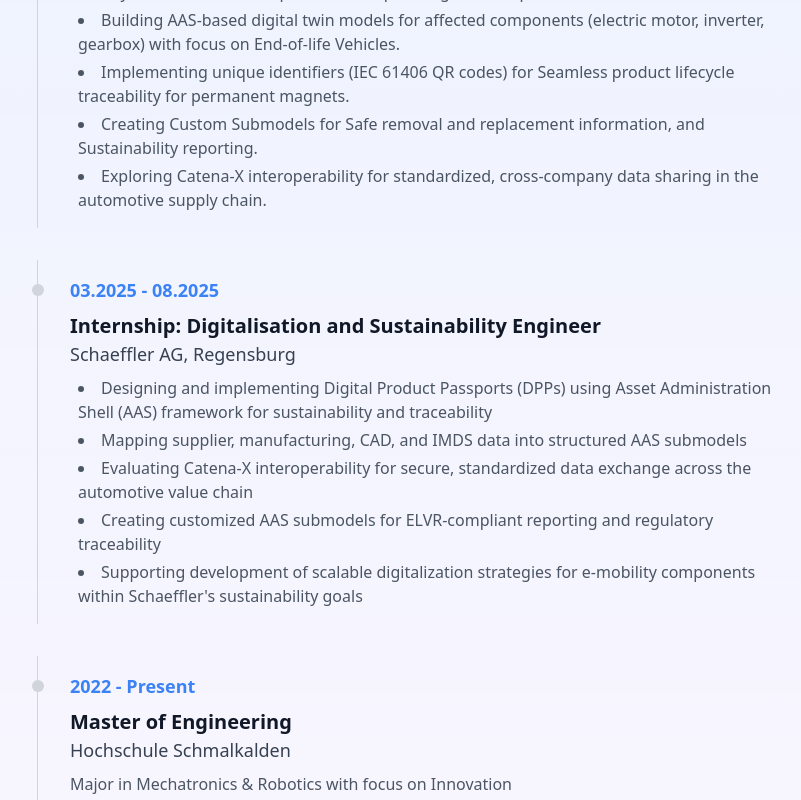
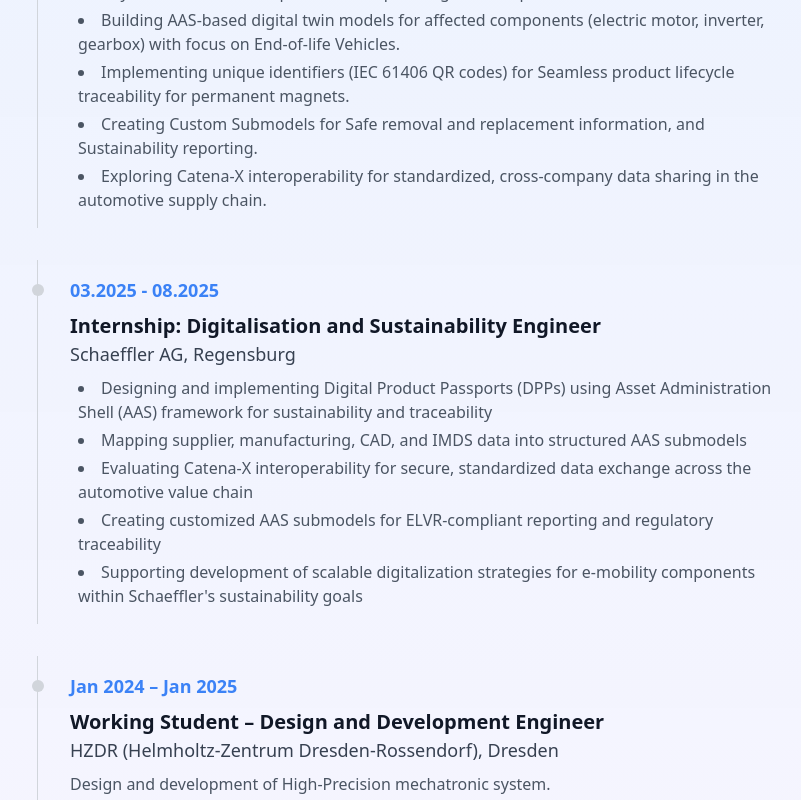
Before and after one commit to Nagendra0510/Nagendra-Mudarapu, a React (Create React App) app: page / in a window 1280 px wide. Shown: the part 2000-2800 px from the top of the page, without its empty margins (235-1036 px from the left). Built offline with nearby package versions, Linux system fonts and the light colour scheme.

Commit message:
Fix unterminated string in timelineData.js

```diff
--- a/src/data/timelineData.js
+++ b/src/data/timelineData.js
@@ -25,6 +25,18 @@
     ]
   },
   {
+    year: "Jan 2024 – Jan 2025",
+    title: "Working Student – Design and Development Engineer",
+    subtitle: "HZDR (Helmholtz-Zentrum Dresden-Rossendorf), Dresden",
+    description: "Design and development of High-Precision mechatronic system.",
+    points: [
+  "Design and development of High-Precision mechatronic system to enable reproducible thin film formation for high-energy laser applications.",
+  "Engineered and integrated temperature monitoring and control systems using thermistors, Arduino microcontrollers, and thermostatic water-cooling units to maintain critical stability.",
+      "Improved system reliability by evaluating wiper material performance and implemented low-friction solutions for enhanced durability.",
+      "Applied CAD modelling (Creo Parametric) to support iterative design of target frames and mechatronic assembly."
+    ]
+  },
+  {
     year: "2022 - Present",
     title: "Master of Engineering",
     subtitle: "Hochschule Schmalkalden",
```
